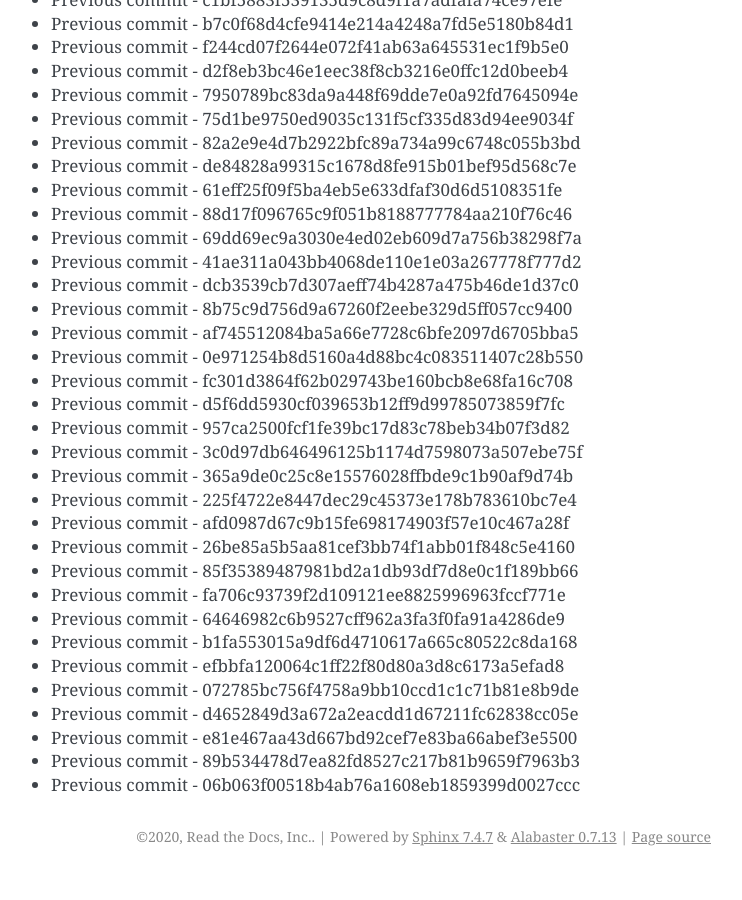
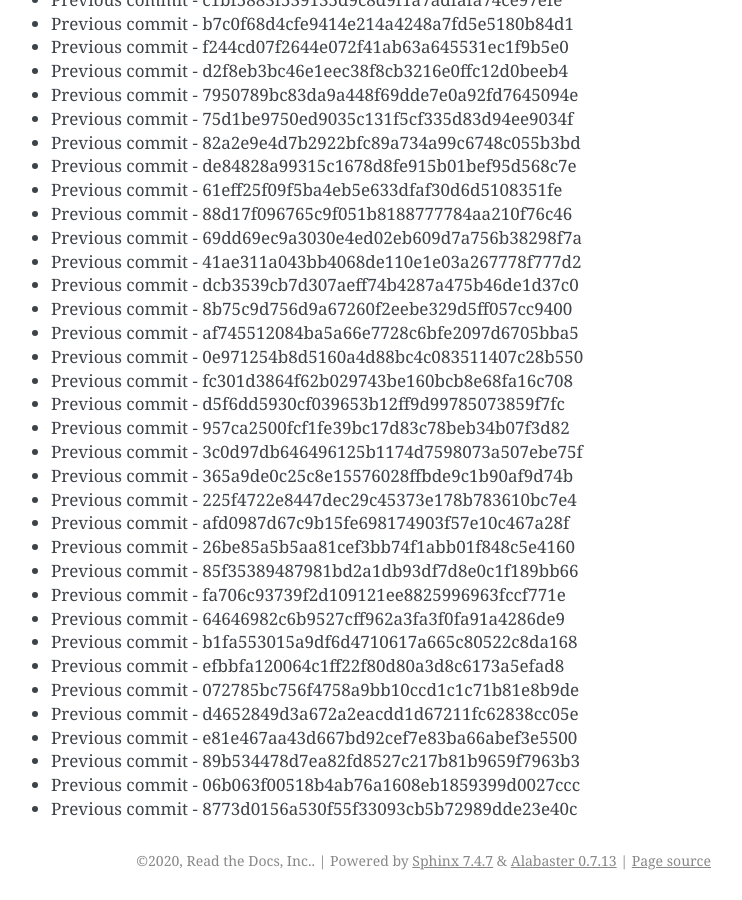
Before and after one commit to readthedocs/rtd-git-stresstest, a Sphinx documentation site: the page built from docs/updates.rst, in a window 1280 px wide and 900 px high, scrolled down 21002 px. Shown: the whole window, without its empty margins (399-1141 px from the left). Built offline with Sphinx 7.4.7, drawn with Linux system fonts in a browser that asks for light colours; before the commit the page ends 21878 px from its top, so only the background shows below that.

Commit message:
Generating commit from previous: 8773d0156a530f55f33093cb5b72989dde23e40c

```diff
--- a/docs/updates.rst
+++ b/docs/updates.rst
@@ -914,3 +914,4 @@ It can be tested for any performance characteristics.
 * Previous commit - e81e467aa43d667bd92cef7e83ba66abef3e5500
 * Previous commit - 89b534478d7ea82fd8527c217b81b9659f7963b3
 * Previous commit - 06b063f00518b4ab76a1608eb1859399d0027ccc
+* Previous commit - 8773d0156a530f55f33093cb5b72989dde23e40c
```
